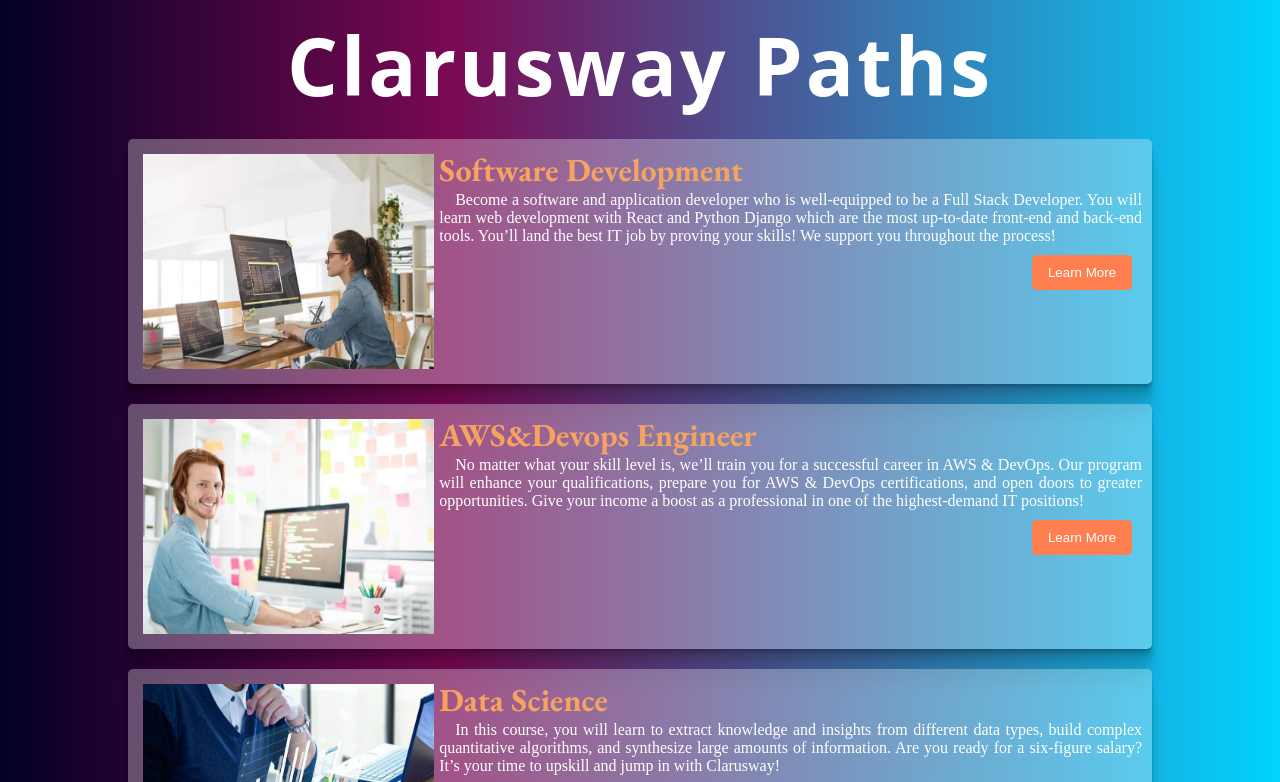
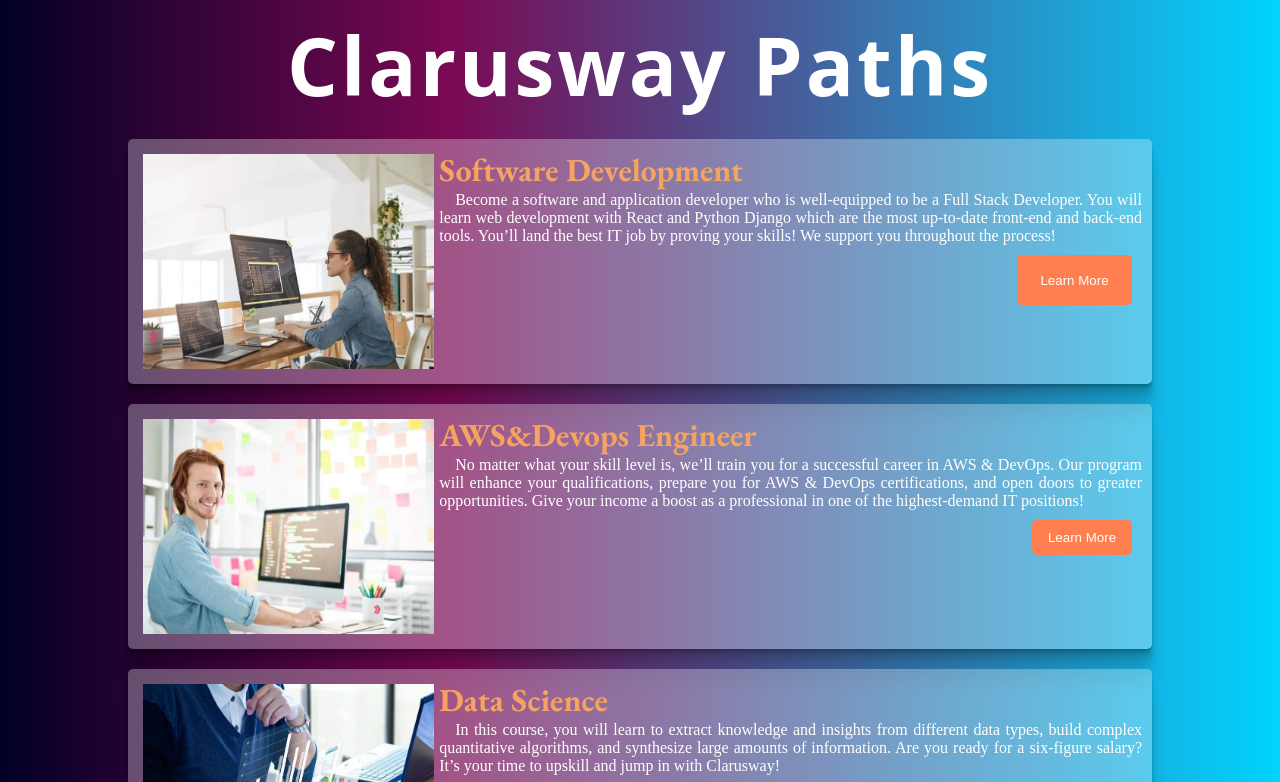
Before and after one commit to kadirakyl/assigment1, a plain HTML site: page index.html in a window 1280 px wide. In both pictures the pointer is over the button 1082 px from the left and 272 px from the top of the page. Shown: the top 782 px of the page. Drawn offline with nearby package versions, Linux system fonts and the light colour scheme; a web font is replaced by a local one.

Commit message:
Change button-hover

```diff
--- a/style.css
+++ b/style.css
@@ -86,3 +86,8 @@ img:hover{
     width: 400px;
     cursor: pointer;
 }
+
+button:hover{
+    width: 115px;
+    height: 50px;
+}
```
